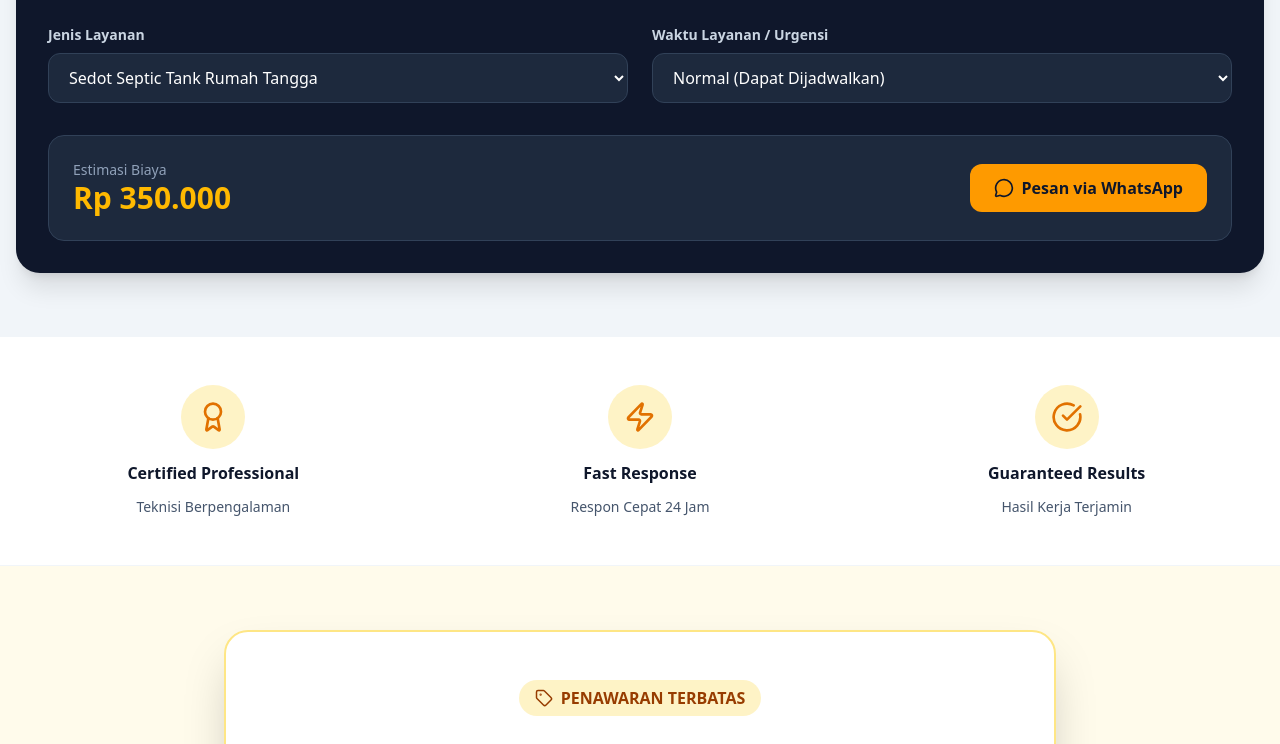
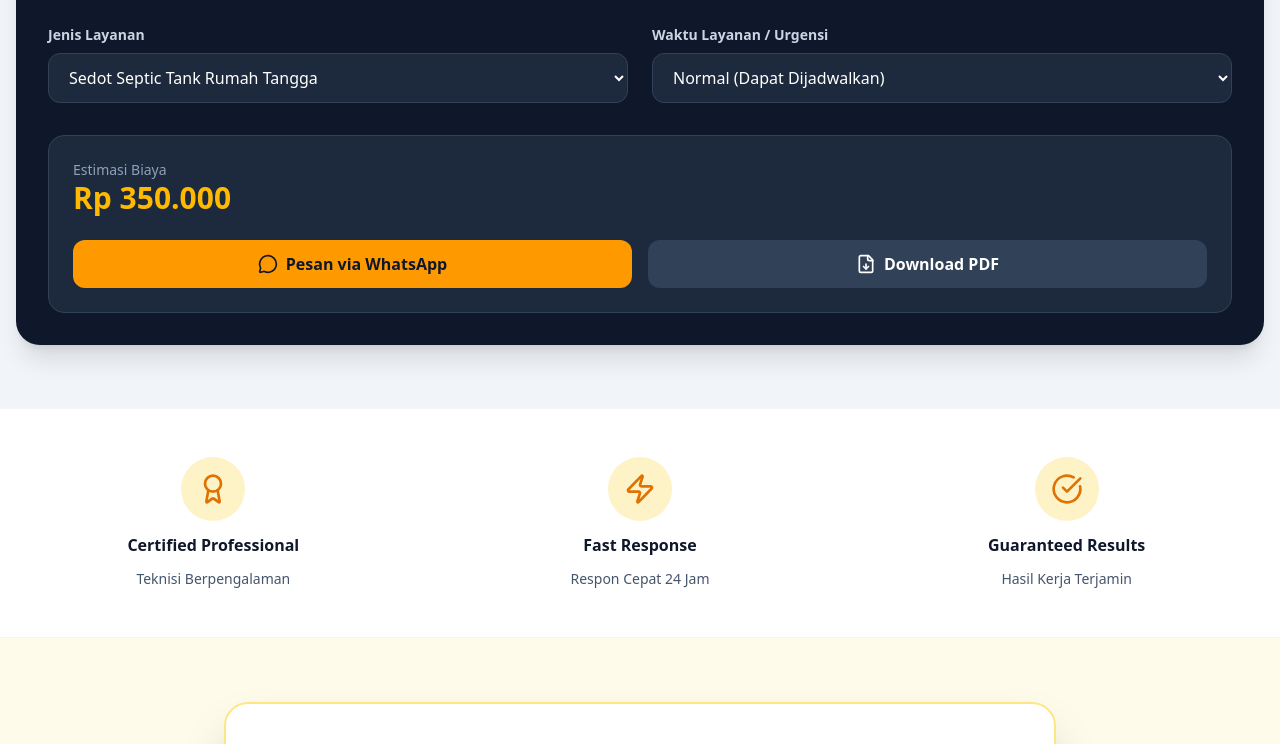
Before and after one commit to idin77/Jasa-Sedot-WC-Karawang-Eponk, a React (Vite) app: page / in a window 1280 px wide. Shown: the part 1524-2268 px from the top of the page. Built offline with nearby package versions, Linux system fonts and the light colour scheme.

Commit message:
feat(calculator): add PDF export for service estimates
Integrate jspdf to allow users to download price estimations as a PDF document.

```diff
--- a/package.json
+++ b/package.json
@@ -16,6 +16,7 @@
     "@vitejs/plugin-react": "^5.0.4",
     "dotenv": "^17.2.3",
     "express": "^4.21.2",
+    "jspdf": "^4.2.1",
     "lucide-react": "^0.546.0",
     "motion": "^12.23.24",
     "react": "^19.0.1",
--- a/src/components/ServicePriceCalculator.tsx
+++ b/src/components/ServicePriceCalculator.tsx
@@ -1,5 +1,6 @@
 import { useState } from 'react';
-import { Calculator, MessageCircle } from 'lucide-react';
+import { Calculator, MessageCircle, FileDown } from 'lucide-react';
+import { jsPDF } from "jspdf";
 
 const services = [
   { name: 'Sedot Septic Tank Rumah Tangga', basePrice: 350000 },
@@ -18,6 +19,17 @@ export default function ServicePriceCalculator() {
   const [selectedUrgency, setSelectedUrgency] = useState(urgencies[0]);
 
   const estimate = Math.floor(selectedService.basePrice * selectedUrgency.multiplier);
+
+  const downloadPDF = () => {
+    const doc = new jsPDF();
+    doc.setFontSize(18);
+    doc.text("Estimasi Harga Sedot WC Karawang", 10, 20);
+    doc.setFontSize(12);
+    doc.text(`Layanan: ${selectedService.name}`, 10, 40);
+    doc.text(`Urgensi: ${selectedUrgency.name}`, 10, 50);
+    doc.text(`Estimasi Biaya: Rp ${estimate.toLocaleString('id-ID')}`, 10, 60);
+    doc.save("estimasi_biaya_sedot_wc.pdf");
+  };
 
   return (
     <div className="bg-slate-900 rounded-3xl p-8 mt-12 shadow-xl text-white">
@@ -47,17 +59,24 @@ export default function ServicePriceCalculator() {
         </div>
       </div>
 
-      <div className="flex flex-col sm:flex-row items-center justify-between gap-6 bg-slate-800 p-6 rounded-2xl border border-slate-700">
+      <div className="flex flex-col gap-6 bg-slate-800 p-6 rounded-2xl border border-slate-700">
         <div>
           <p className="text-slate-400 text-sm">Estimasi Biaya</p>
           <p className="text-3xl font-black text-amber-400">Rp {estimate.toLocaleString('id-ID')}</p>
         </div>
-        <a href={`https://wa.me/6285882448632?text=Halo%20Sedot%20WC%20Karawang%2C%20saya%20ingin%20memesan%20layanan%20${selectedService.name}%20dengan%20urgensi%3A%20${selectedUrgency.name}.%20Estimasi%20biaya%3A%20Rp%20${estimate.toLocaleString('id-ID')}.`}
-           target="_blank" rel="noopener noreferrer"
-           className="w-full sm:w-auto bg-amber-500 hover:bg-amber-600 text-slate-900 font-extrabold px-6 py-3 rounded-xl flex items-center justify-center gap-2 transition-all">
-          <MessageCircle size={20} />
-          <span>Pesan via WhatsApp</span>
-        </a>
+        <div className="flex flex-col sm:flex-row gap-4">
+          <a href={`https://wa.me/6285882448632?text=Halo%20Sedot%20WC%20Karawang%2C%20saya%20ingin%20memesan%20layanan%20${selectedService.name}%20dengan%20urgensi%3A%20${selectedUrgency.name}.%20Estimasi%20biaya%3A%20Rp%20${estimate.toLocaleString('id-ID')}.`}
+             target="_blank" rel="noopener noreferrer"
+             className="flex-1 bg-amber-500 hover:bg-amber-600 text-slate-900 font-extrabold px-6 py-3 rounded-xl flex items-center justify-center gap-2 transition-all">
+            <MessageCircle size={20} />
+            <span>Pesan via WhatsApp</span>
+          </a>
+          <button onClick={downloadPDF}
+             className="flex-1 bg-slate-700 hover:bg-slate-600 text-white font-bold px-6 py-3 rounded-xl flex items-center justify-center gap-2 transition-all">
+            <FileDown size={20} />
+            <span>Download PDF</span>
+          </button>
+        </div>
       </div>
     </div>
   );
```
Also changed, not shown: 1 other file (tests, documents, lock files or other folders).
